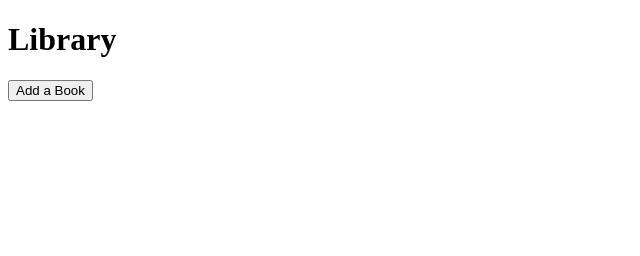
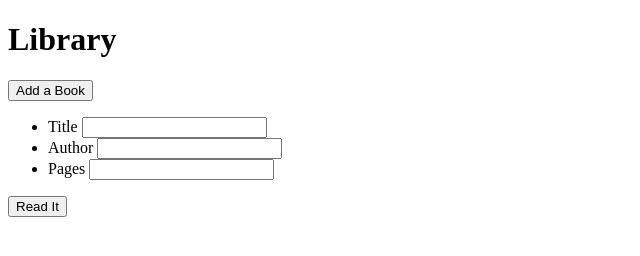
Before and after one commit to AbdulRehman164/Library, a website: page index.html in a window 1280 px wide. Shown: the whole page, without its empty margins (0-640 px from the left). Drawn offline with Linux system fonts and the light colour scheme.

Commit message:
added the form html

```diff
--- a/index.html
+++ b/index.html
@@ -12,6 +12,26 @@
 <body>
     <h1>Library</h1>
     <button class="addBook">Add a Book</button>
+    <form action="" class="bookForm">
+        <ul>
+            <li>
+                <label for="title">Title</label>
+                <input type="text" id="title">
+            </li>
+
+            <li>
+                <label for="author">Author</label>
+                <input type="text" id="author">
+            </li>
+
+            <li>
+                <label for="pages">Pages</label>
+                <input type="text" id="pages">
+            </li>
+        </ul>
+        <button class="readIt">Read It</button>
+
+    </form>
     <script src="script.js"></script>
 </body>
 
```
